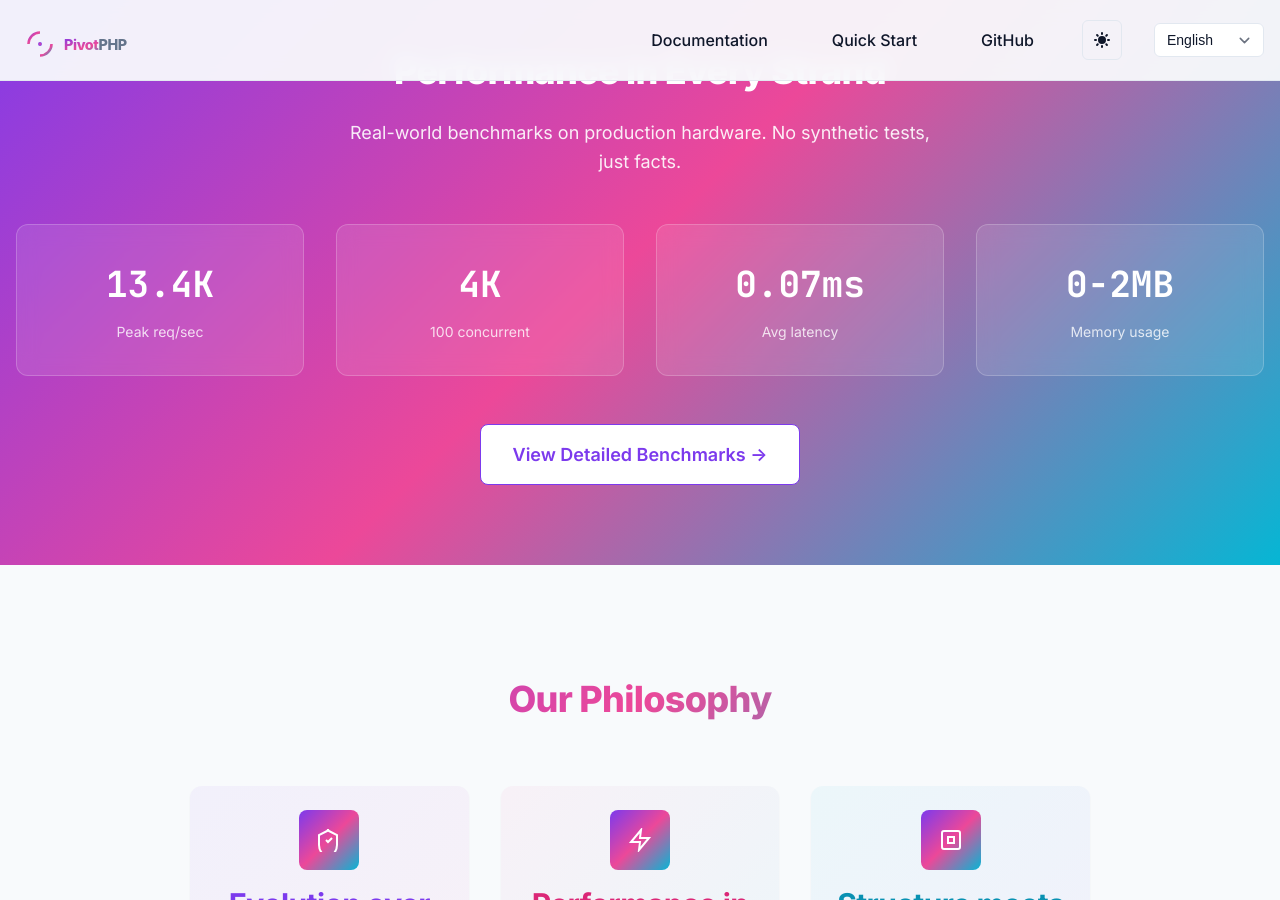
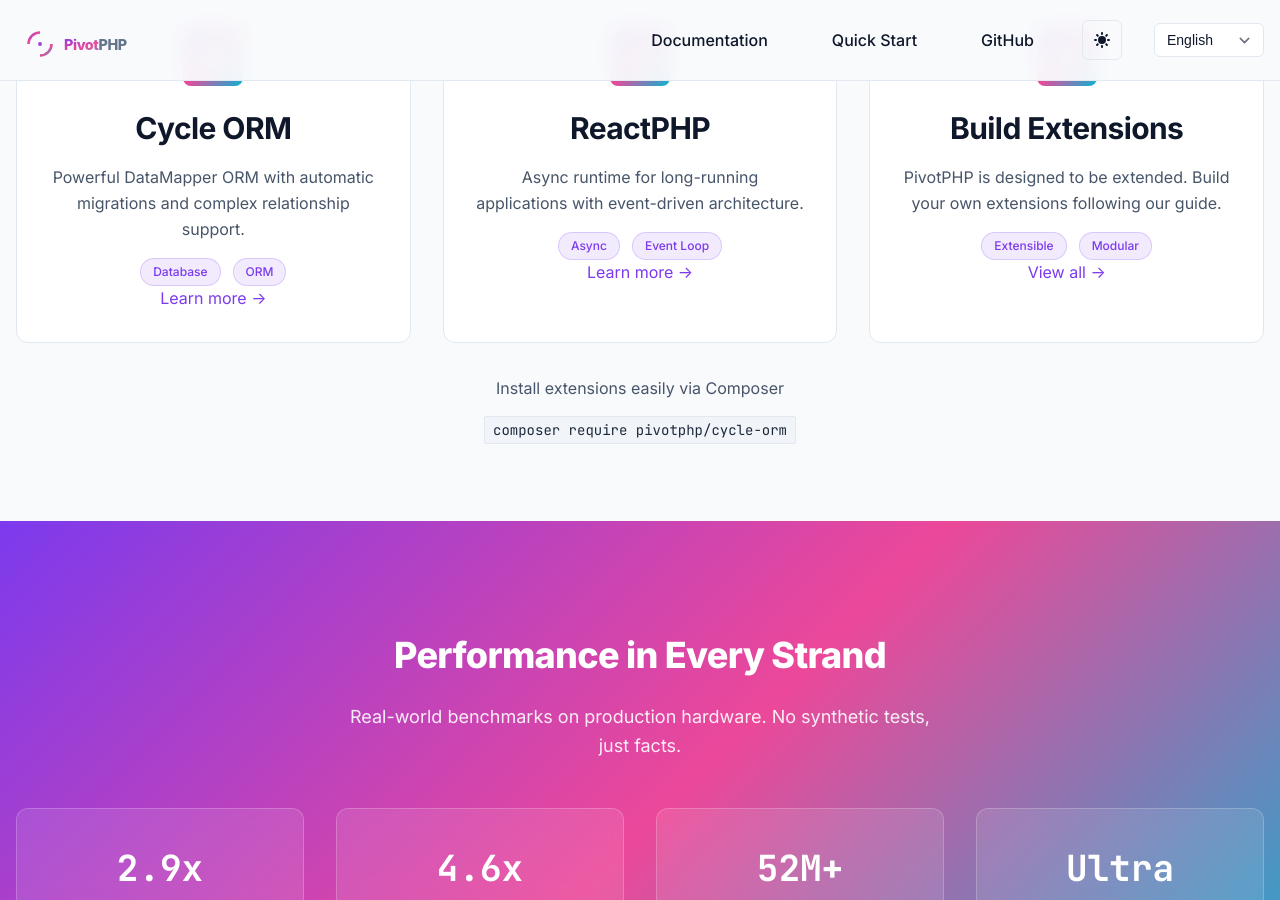
Before and after one commit to PivotPHP/website, a Jekyll site: the page built from index.md, in a window 1280 px wide and 900 px high, scrolled down 3925 px. Built offline with Jekyll 4.4.1, drawn with Linux system fonts in a browser that asks for light colours; some of the changed text lies outside the part shown.

Commit message:
Adicionar seção "Brand Manifesto" com filosofia e valores, atualizar métricas de desempenho

```diff
--- a/_layouts/home.html
+++ b/_layouts/home.html
@@ -113,6 +113,49 @@
 
 <span class="code-variable">$app</span>-><span class="code-function">run</span>();</code></pre>
         </div>
+      </div>
+    </div>
+  </div>
+</section>
+
+<!-- Brand Manifesto Section -->
+<section class="section-gradient">
+  <div class="container">
+    <div class="section-header text-center">
+      <h2 class="section-title" style="color: var(--pivot-white);">Our Philosophy</h2>
+    </div>
+
+    <div class="grid grid-cols-3" style="max-width: 900px; margin: 0 auto;">
+      <div class="card text-center" style="border: none; background: rgba(255, 255, 255, 0.1); backdrop-filter: blur(10px);">
+        <div class="feature-icon" style="margin: 0 auto var(--space-4) auto;">
+          <svg width="24" height="24" viewBox="0 0 24 24" fill="none" stroke="currentColor" stroke-width="2">
+            <path d="M12 2L2 7v10c0 5.55 3.84 10.74 9 12 5.16-1.26 9-6.45 9-12V7l-10-5z"/>
+            <path d="M9 12l2 2 4-4"/>
+          </svg>
+        </div>
+        <h3 class="text-xl font-bold mb-3" style="color: var(--pivot-white);">Evolution over Convention</h3>
+        <p class="text-sm" style="color: rgba(255, 255, 255, 0.8);">Adapt and grow naturally instead of rigid patterns</p>
+      </div>
+
+      <div class="card text-center" style="border: none; background: rgba(255, 255, 255, 0.1); backdrop-filter: blur(10px);">
+        <div class="feature-icon" style="margin: 0 auto var(--space-4) auto;">
+          <svg width="24" height="24" viewBox="0 0 24 24" fill="none" stroke="currentColor" stroke-width="2">
+            <path d="M13 2L3 14h9l-1 8 10-12h-9l1-8z"/>
+          </svg>
+        </div>
+        <h3 class="text-xl font-bold mb-3" style="color: var(--pivot-white);">Performance in Every Strand</h3>
+        <p class="text-sm" style="color: rgba(255, 255, 255, 0.8);">Speed and efficiency woven into every component</p>
+      </div>
+
+      <div class="card text-center" style="border: none; background: rgba(255, 255, 255, 0.1); backdrop-filter: blur(10px);">
+        <div class="feature-icon" style="margin: 0 auto var(--space-4) auto;">
+          <svg width="24" height="24" viewBox="0 0 24 24" fill="none" stroke="currentColor" stroke-width="2">
+            <rect x="3" y="3" width="18" height="18" rx="2" ry="2"/>
+            <path d="M9 9h6v6H9z"/>
+          </svg>
+        </div>
+        <h3 class="text-xl font-bold mb-3" style="color: var(--pivot-white);">Structure meets Speed</h3>
+        <p class="text-sm" style="color: rgba(255, 255, 255, 0.8);">Robust architecture without performance compromise</p>
       </div>
     </div>
   </div>
@@ -304,20 +347,20 @@
 
     <div class="performance-grid">
       <div class="performance-metric">
-        <span class="performance-value">13.4K</span>
-        <span class="performance-label">Peak req/sec</span>
+        <span class="performance-value">2.9x</span>
+        <span class="performance-label">faster than Slim 4</span>
       </div>
       <div class="performance-metric">
-        <span class="performance-value">4K</span>
-        <span class="performance-label">100 concurrent</span>
+        <span class="performance-value">4.6x</span>
+        <span class="performance-label">faster than Lumen</span>
       </div>
       <div class="performance-metric">
-        <span class="performance-value">0.07ms</span>
-        <span class="performance-label">Avg latency</span>
+        <span class="performance-value">52M+</span>
+        <span class="performance-label">operations/second</span>
       </div>
       <div class="performance-metric">
-        <span class="performance-value">0-2MB</span>
-        <span class="performance-label">Memory usage</span>
+        <span class="performance-value">Ultra</span>
+        <span class="performance-label">efficient memory</span>
       </div>
     </div>
 
@@ -329,48 +372,6 @@
   </div>
 </section>
 
-<!-- Brand Manifesto Section -->
-<section class="section">
-  <div class="container">
-    <div class="section-header text-center">
-      <h2 class="section-title gradient-text">Our Philosophy</h2>
-    </div>
-
-    <div class="grid grid-cols-3" style="max-width: 900px; margin: 0 auto;">
-      <div class="card text-center" style="border: none; background: linear-gradient(135deg, rgba(124, 58, 237, 0.05) 0%, rgba(236, 72, 153, 0.05) 100%);">
-        <div class="feature-icon" style="margin: 0 auto var(--space-4) auto;">
-          <svg width="24" height="24" viewBox="0 0 24 24" fill="none" stroke="currentColor" stroke-width="2">
-            <path d="M12 2L2 7v10c0 5.55 3.84 10.74 9 12 5.16-1.26 9-6.45 9-12V7l-10-5z"/>
-            <path d="M9 12l2 2 4-4"/>
-          </svg>
-        </div>
-        <h3 class="text-xl font-bold mb-3" style="color: var(--pivot-purple-700);">Evolution over Convention</h3>
-        <p class="text-sm" style="color: var(--theme-text-secondary);">Adapt and grow naturally instead of rigid patterns</p>
-      </div>
-
-      <div class="card text-center" style="border: none; background: linear-gradient(135deg, rgba(236, 72, 153, 0.05) 0%, rgba(6, 182, 212, 0.05) 100%);">
-        <div class="feature-icon" style="margin: 0 auto var(--space-4) auto;">
-          <svg width="24" height="24" viewBox="0 0 24 24" fill="none" stroke="currentColor" stroke-width="2">
-            <path d="M13 2L3 14h9l-1 8 10-12h-9l1-8z"/>
-          </svg>
-        </div>
-        <h3 class="text-xl font-bold mb-3" style="color: var(--pivot-pink-600);">Performance in Every Strand</h3>
-        <p class="text-sm" style="color: var(--theme-text-secondary);">Speed and efficiency woven into every component</p>
-      </div>
-
-      <div class="card text-center" style="border: none; background: linear-gradient(135deg, rgba(6, 182, 212, 0.05) 0%, rgba(124, 58, 237, 0.05) 100%);">
-        <div class="feature-icon" style="margin: 0 auto var(--space-4) auto;">
-          <svg width="24" height="24" viewBox="0 0 24 24" fill="none" stroke="currentColor" stroke-width="2">
-            <rect x="3" y="3" width="18" height="18" rx="2" ry="2"/>
-            <path d="M9 9h6v6H9z"/>
-          </svg>
-        </div>
-        <h3 class="text-xl font-bold mb-3" style="color: var(--pivot-cyan-600);">Structure meets Speed</h3>
-        <p class="text-sm" style="color: var(--theme-text-secondary);">Robust architecture without performance compromise</p>
-      </div>
-    </div>
-  </div>
-</section>
 
 <!-- CTA Section -->
 <section class="section-gradient">
```
